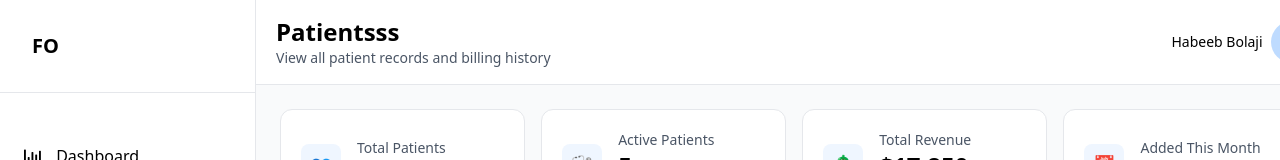
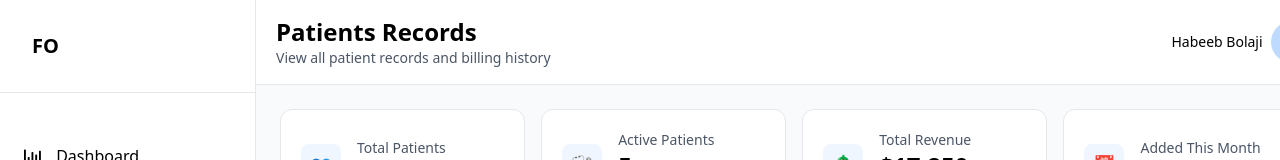
Before and after one commit to BOL-DEV/HRMS, a Next.js app: page /fo/patients in a window 1280 px wide. Shown: the top 160 px of the page. Built offline with nearby package versions, Linux system fonts and the light colour scheme.

Commit message:
Fixing deployment error and shitgit add .

```diff
--- a/app/fo/patients/page.tsx
+++ b/app/fo/patients/page.tsx
@@ -238,7 +238,7 @@ function Page() {
   return (
     <div className="w-full bg-gray-50 min-h-screen">
       <Header
-        title="Patientsss"
+        title="Patients Records"
         Subtitle="View all patient records and billing history"
       />
 
```
